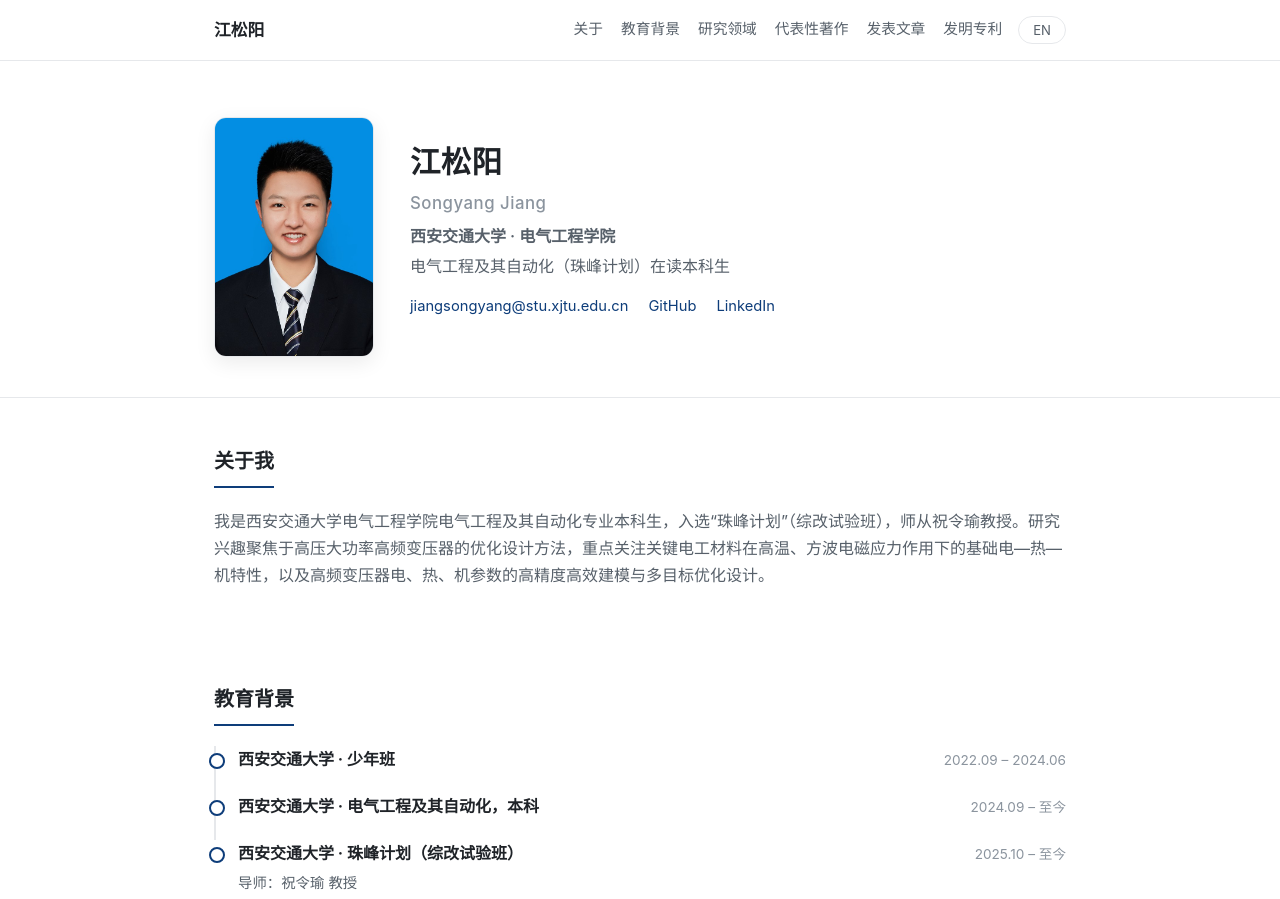
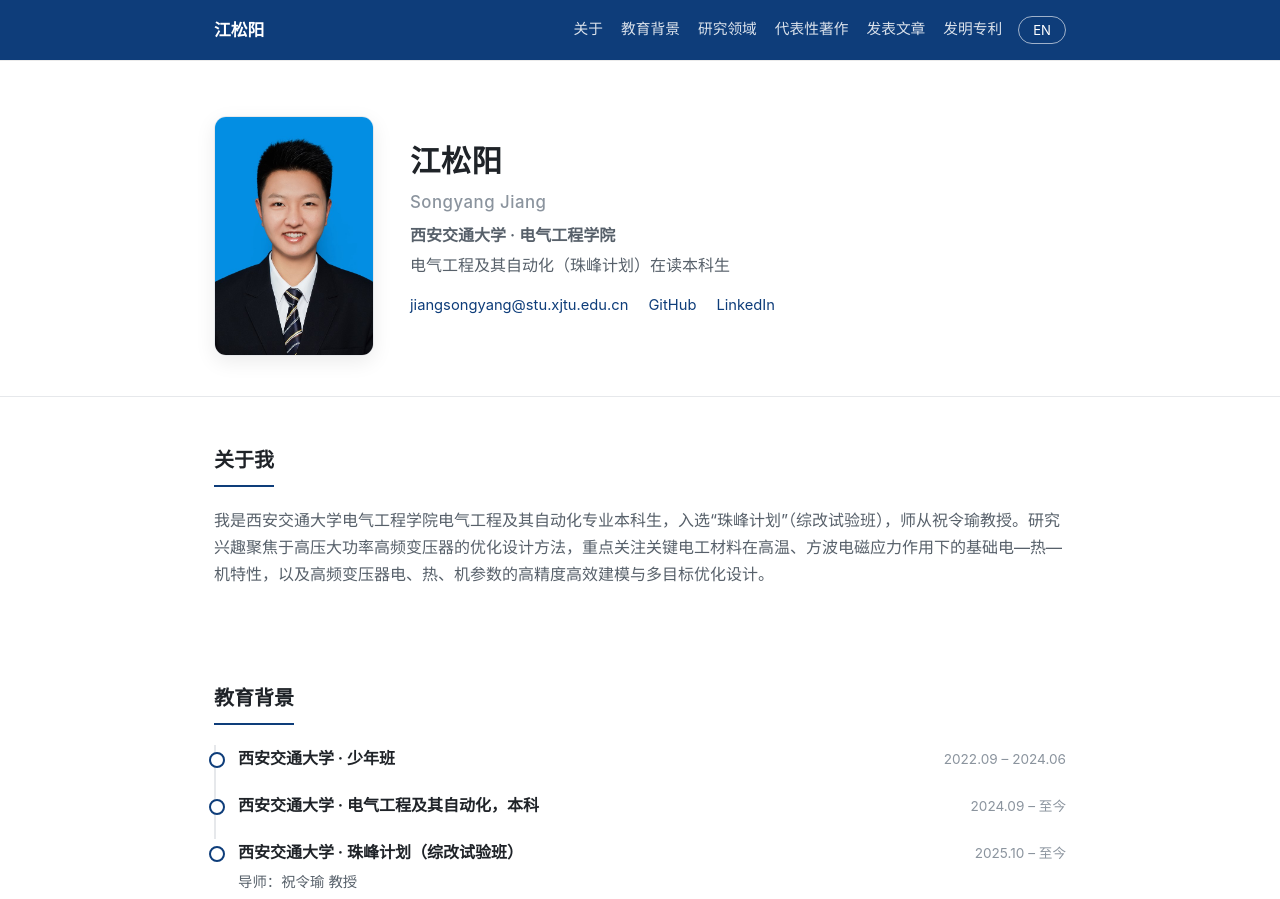
Before and after one commit to xjtujtm/SongyangJiang, a plain HTML site: page index.html in a window 1280 px wide. Shown: the top 899 px of the page. Drawn offline with Linux system fonts and the light colour scheme.

Commit message:
Make header bar XJTU blue with white text

```diff
--- a/assets/style.css
+++ b/assets/style.css
@@ -34,22 +34,21 @@ a:hover { text-decoration: underline; }
 /* Header */
 .site-header {
   position: sticky; top: 0; z-index: 50;
-  background: rgba(255,255,255,.9);
-  backdrop-filter: saturate(180%) blur(10px);
-  border-bottom: 1px solid var(--border);
+  background: var(--accent);
+  box-shadow: 0 1px 0 rgba(0,0,0,.08);
 }
 .header-inner { display: flex; align-items: center; gap: 16px; height: 60px; }
-.brand { font-weight: 700; font-size: 1.05rem; color: var(--text); white-space: nowrap; }
-.brand:hover { text-decoration: none; color: var(--accent); }
+.brand { font-weight: 700; font-size: 1.05rem; color: #fff; white-space: nowrap; }
+.brand:hover { text-decoration: none; color: #fff; opacity: .85; }
 .nav { display: flex; gap: 18px; margin-left: auto; flex-wrap: wrap; }
-.nav a { color: var(--text-soft); font-size: .92rem; }
-.nav a:hover { color: var(--accent); text-decoration: none; }
+.nav a { color: rgba(255,255,255,.85); font-size: .92rem; }
+.nav a:hover { color: #fff; text-decoration: none; }
 .lang-btn {
-  border: 1px solid var(--border); background: #fff; color: var(--text-soft);
+  border: 1px solid rgba(255,255,255,.6); background: transparent; color: #fff;
   border-radius: 999px; padding: 5px 14px; font-size: .82rem; cursor: pointer;
   font-family: inherit; transition: .2s;
 }
-.lang-btn:hover { border-color: var(--accent); color: var(--accent); }
+.lang-btn:hover { border-color: #fff; background: rgba(255,255,255,.14); color: #fff; }
 
 /* Hero */
 .hero { padding: 56px 0 40px; border-bottom: 1px solid var(--border); }
```
